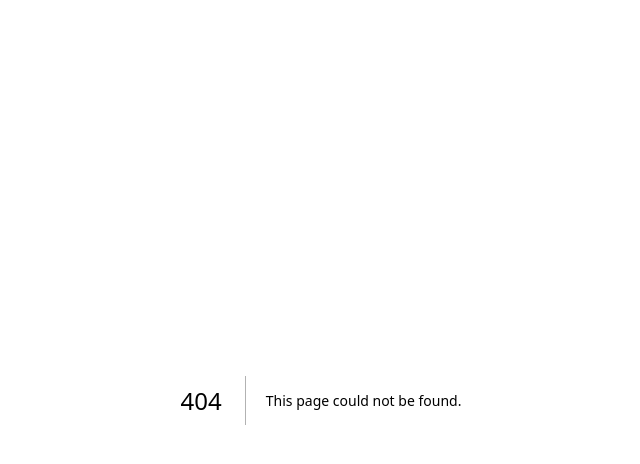
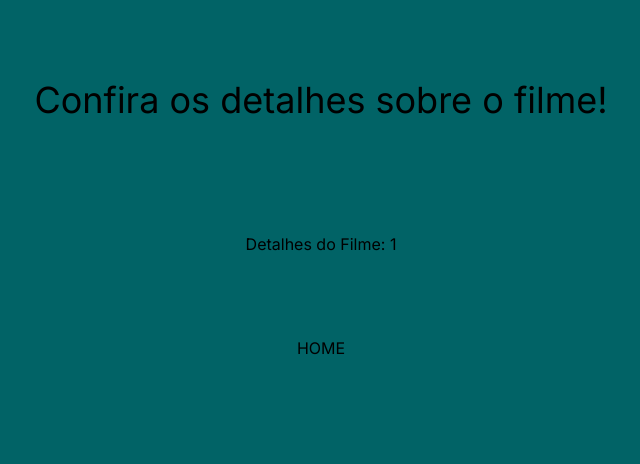
Before and after one commit to AlexandrePadilhaa/Consulta_TMDB, a Next.js app: page /moviePage/1 in a window 1280 px wide. Before the commit this address had no page. Shown: the top 464 px of the page, without its empty margins (319-959 px from the left). Built offline with nearby package versions, Linux system fonts and the light colour scheme.

Commit message:
pagina detalhes do filme

```diff
--- /dev/null
+++ b/src/app/moviePage/[movieName]/page.tsx
@@ -0,0 +1,19 @@
+import Link from "next/link";
+import MovieDetails from "../movieDetails";
+
+export default function moviePage({ params }: {
+    params: { movieName: string }
+}) {
+
+
+    return (
+
+        <main className="flex flex-col items-center justify-center gap-20">
+
+            <h1 className="md:text-4xl text-xl mb-8 pt-20">Confira os detalhes sobre o filme!</h1>
+            <MovieDetails movieName={params.movieName} />
+            <Link href="/">HOME</Link>
+        </main>
+
+    );
+}
--- /dev/null
+++ b/src/app/moviePage/movieDetails.tsx
@@ -0,0 +1,16 @@
+import React from 'react';
+
+interface MovieDetailsProps {
+  movieName: string;
+}
+
+const MovieDetails: React.FC<MovieDetailsProps> = ({ movieName }) => {
+  return (
+    <div>
+      <h1>Detalhes do Filme: {movieName}</h1>
+      {/* Restante da lógica da página de detalhes */}
+    </div>
+  );
+};
+
+export default MovieDetails;
--- a/src/components/home/searchButtom.tsx
+++ b/src/components/home/searchButtom.tsx
@@ -1,5 +1,6 @@
 "use client"
 import React, { useState } from 'react';
+import Link from 'next/link';
 
 function SearchButtom() {
     const [movieName, setmovieName] = useState('');
@@ -7,8 +8,6 @@ function SearchButtom() {
     const handleChange = (event: { target: { value: React.SetStateAction<string>; }; }) => {
         setmovieName(event.target.value);
     };
-
-
 
     return (
 
@@ -20,12 +19,11 @@ function SearchButtom() {
                 onChange={handleChange}
                 className=" rounded-md border-gray-400 p-2 mr-2 w-44 md:w-72"
             />
-            <button
-                className="bg-gray-600 text-black p-2 rounded-md"
-                onClick={() => console.log(movieName)}
-            >
-                Procurar
-            </button>
+          <Link href={`/moviePage/${encodeURIComponent(movieName)}`}
+          className="bg-gray-600 text-black p-2 rounded-md"
+          onClick={() => console.log(movieName)}>
+            Procurar
+          </Link>
         </div>
     );
 
--- a/src/components/home/topMovies.tsx
+++ b/src/components/home/topMovies.tsx
@@ -11,10 +11,7 @@ function TopMovies() {
     useEffect(() => {
         fetch(`https://api.themoviedb.org/3/movie/popular?api_key=${API_KEY}`)
             .then(response => response.json())
-            .then(data => {
-                console.log(data.results)
-                setMovies(data.results)
-            })
+            .then(data => { setMovies(data.results)})
     }, [])
 
     return (
```
